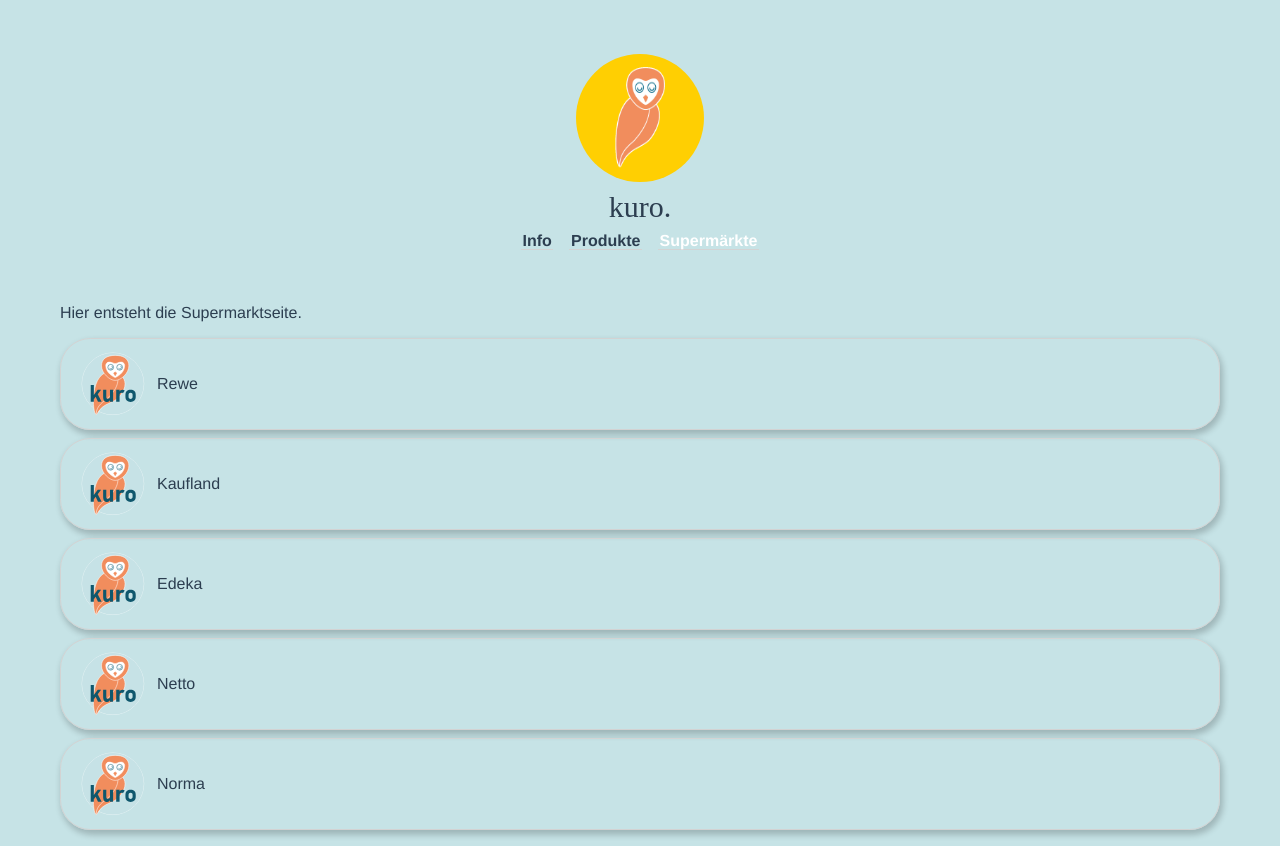
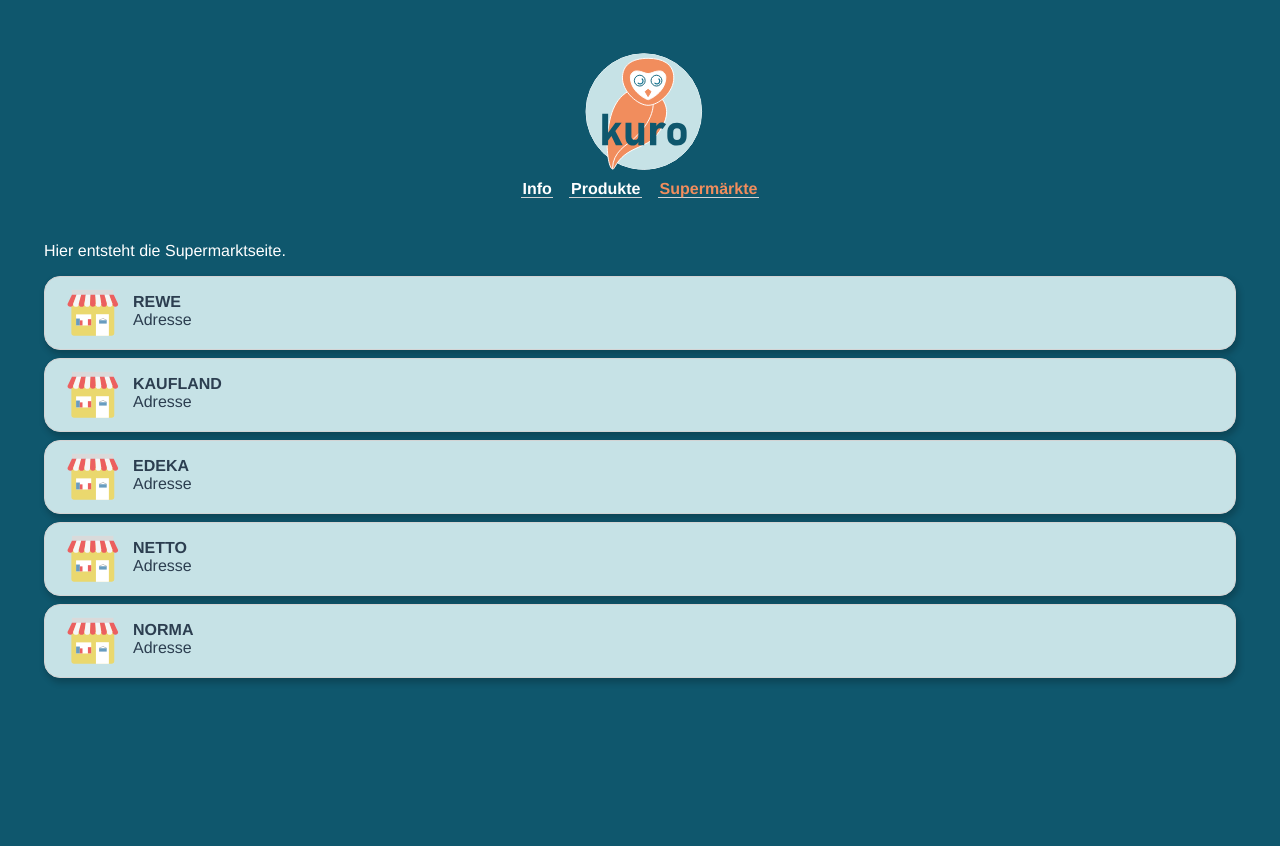
Before and after one commit to ProjektKuro/kuro-web, a Vue app: page /#/markets in a window 1280 px wide. After the commit the page ends 800 px from the top, so only its background shows below. Built offline with nearby package versions, Linux system fonts and the light colour scheme.

Commit message:
Farbschema angepasst und Märkte

```diff
--- a/src/App.vue
+++ b/src/App.vue
@@ -20,9 +20,10 @@
 
 <style>
 body {
-  background-color: #c6e3e6;
+  background-color: #0f576d;
   /* font-size: 12px; */
   /* background-color: #6dd3fc; */
+  /* background-color: #c6e3e6; */
   text-align: left;
 }
 
@@ -32,7 +33,7 @@
   -moz-osx-font-smoothing: grayscale;
   text-align: center;
   color: #2c3e50;
-  margin: 1rem 2rem;
+  margin: 1rem 1rem;
 }
 
 @media screen and (min-width: 544px)  {
@@ -44,4 +45,8 @@
 .content {
   margin: 1rem 1.25rem;
 }
+.content p {
+color: #fff;
+}
+
 </style>
--- a/src/components/Header.vue
+++ b/src/components/Header.vue
@@ -2,9 +2,11 @@
   <div id="nav">
     <div class="logo-container">
       <div class="logo-image-container" @click="hoothoot()">
-        <img alt="Vue logo" class="kuro-logo" src="../assets/kuro-animated.gif" />
+        <img alt="Vue logo" class="kuro-logo" src="../assets/logo.svg" />
       </div>
-      <span class="kuro-header-name">kuro.</span>
+      <!--
+        <span class="kuro-header-name">kuro.</span>
+      -->
     </div>
     <div class="navbar-elements">
       <!-- <router-link class="navbar-link" to="/"> Start </router-link> -->
@@ -29,7 +31,7 @@
 
 <style scoped>
 #nav {
-  padding: 30px;
+  padding: 20px;
   vertical-align: center;
   margin: 0.5rem auto;
   margin-bottom: 1rem;
@@ -37,7 +39,8 @@
 
 #nav a {
   font-weight: bold;
-  color: #2c3e50;
+  color: #fff;
+  /* color: #2c3e50; */
   text-decoration: none;
   margin: 0 0.5rem;
   padding: 0 0.1rem;
@@ -51,7 +54,7 @@
 }
 
 #nav a.router-link-exact-active {
-  color: #fff;
+  color: #f18d5d;
 }
 
 .logo-container {
@@ -60,7 +63,6 @@
 
 .logo-image-container {
   margin: inherit;
-  background-color: #ffcf02;
   width: 7rem;
   height: 7rem;
   border-radius: 50%;
@@ -75,8 +77,8 @@
 .kuro-logo {
   /* text-align: center; */
   /* margin: 0.25rem auto; */
-  height: 6.7rem;
-  width: 5.5rem;
+  height: 7.5rem;
+  width: 7.5rem;
 }
 
 .kuro-header-name {
--- a/src/components/market/Market.vue
+++ b/src/components/market/Market.vue
@@ -1,7 +1,10 @@
 <template>
     <div class="market">
-        <img class="shop-image" src="@/assets/logo.svg" alt="shop-logo">
-        <span class="shop-name" v:bind="prop-name">{{ name }}</span>
+        <img class="shop-image" src="@/assets/ic_markt.svg" alt="shop-logo">
+        <div class="shop-text">
+          <span class="shop-name" v:bind="prop-name">{{ name }}</span>
+          <span class="shop-adress" v:bind="prop-name">Adresse</span>
+        </div>
     </div>
 </template>
 
@@ -21,28 +24,41 @@
 </script>
 
 <style scoped>
-.shop-image {
-    margin-left: 0.75rem;
-    max-width: 4rem;
-}
 .market {
     display: flex;
     flex-direction: row;
     border: 1px solid lightgray;
-    border-radius: 1.9rem;
+    border-radius: 1rem;
     box-shadow: 2px 4px 6px 1px rgba(0,0,0,0.2);
     transition: 0.3s;
     padding: 0.5rem;
     margin: 0.5rem auto;
+    background-color: #c6e2e6;
 }
 
 .market:hover {
-  box-shadow: 0 8px 16px 0 rgba(0,0,0,0.2);
-  border: 1px solid lightgray;
+    box-shadow: 0 8px 16px 0 rgba(0,0,0,0.2);
+    border: 1px solid lightgray;
+}
+
+.shop-image {
+    margin-left: 0.75rem;
+    max-width: 3.5rem;
+}
+
+.shop-text{
+    margin: 0.5rem 0.75rem;
+    display: block;
+    color: 0f576d;
 }
 
 .shop-name {
-    vertical-align: center;
-    margin: 1.75rem 0.75rem;
+    display: block;
+    font-weight: bold;
+    text-transform: uppercase;
+}
+
+.shop-adress{
+    display: block;
 }
 </style>
```
Also changed, not shown: src/assets/ic_markt.svg (added), src/assets/kuro-Logo.png (added).
